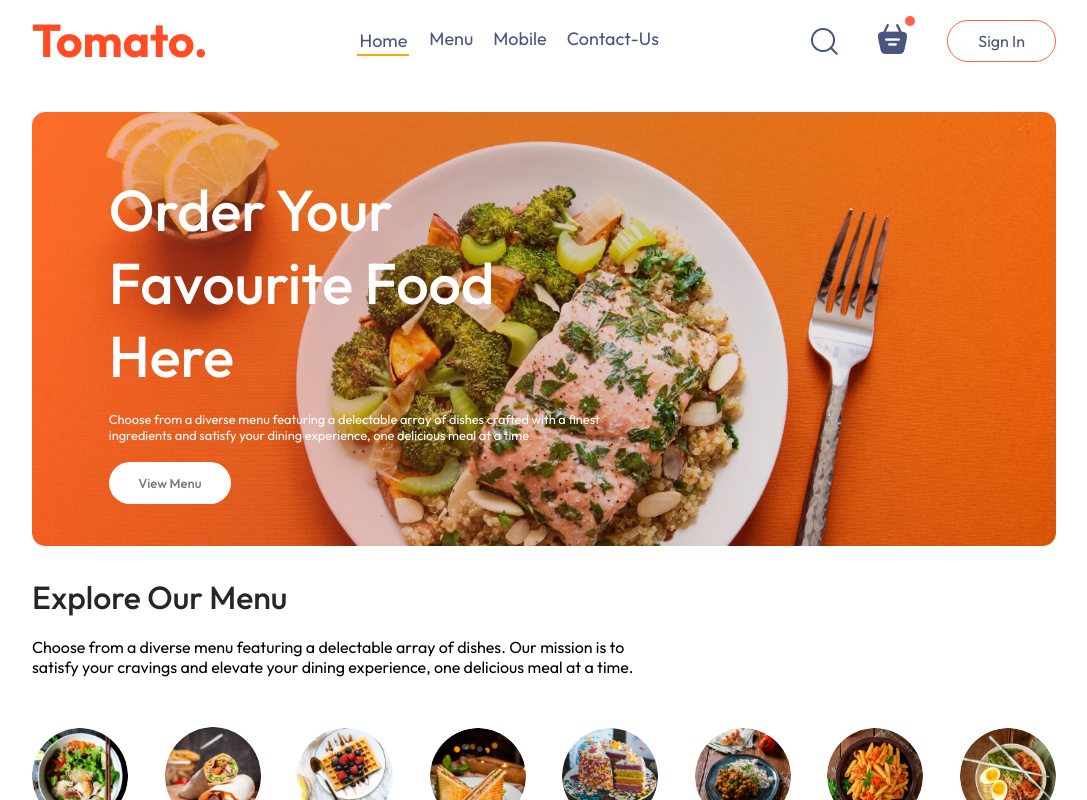
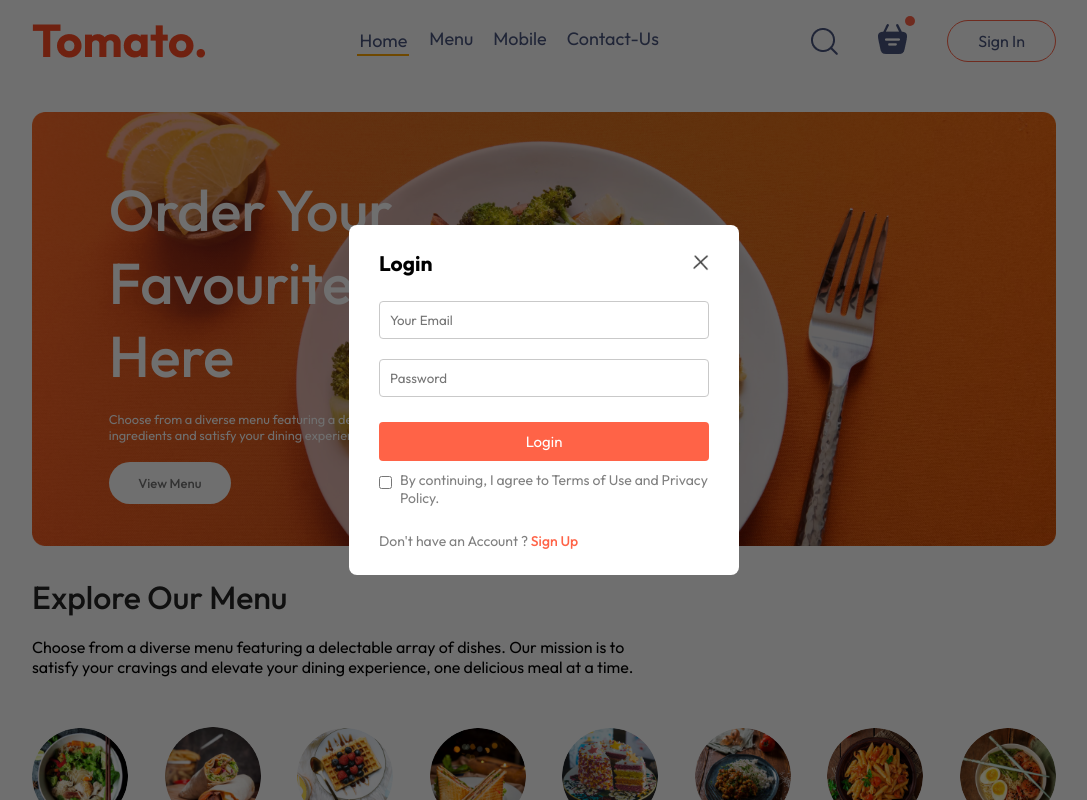
Before and after one commit to therealakash13/food-delievery, a React (Vite) app in the folder frontend/: page / in a window 1280 px wide. Both pictures are taken after a click on the button "Sign In". Shown: the top 800 px of the page, without its empty margins (96-1183 px from the left). Built offline with nearby package versions, Linux system fonts and the light colour scheme.

Commit message:
Login Functionality

```diff
--- a/frontend/src/App.jsx
+++ b/frontend/src/App.jsx
@@ -1,17 +1,19 @@
-import React from "react";
+import React, { useState } from "react";
 import Navbar from "./components/Navbar/Navbar";
 import { Route, Routes } from "react-router-dom";
 import Home from "./pages/Home/Home";
 import Cart from "./pages/Cart/Cart";
 import PlaceOrder from "./pages/PlaceOrder/PlaceOrder";
 import Footer from "./components/Footer/Footer";
-import AppDownload from "./components/AppDownload/AppDownload";
+import LoginPopup from "./components/LoginPopup/LoginPopup";
 
 const App = () => {
+  const [showLogin, setShowLogin] = useState(false);
   return (
     <>
+      {showLogin ? <LoginPopup setShowLogin={setShowLogin} /> : <></>}
       <div className="app">
-        <Navbar />
+        <Navbar setShowLogin={setShowLogin} />
         <Routes>
           <Route path="/" element={<Home />} />
           <Route path="/cart" element={<Cart />} />
--- /dev/null
+++ b/frontend/src/components/LoginPopup/LoginPopup.css
@@ -0,0 +1,74 @@
+.login-popup {
+  position: absolute;
+  z-index: 1;
+  width: 100%;
+  height: 100%;
+  background-color: #00000090;
+  display: grid;
+}
+
+.login-popup-container {
+  place-self: center;
+  width: max(23vw, 330px);
+  color: #808080;
+  background-color: white;
+  display: flex;
+  flex-direction: column;
+  gap: 25px;
+  padding: 25px 30px;
+  border-radius: 8px;
+  font-size: 14px;
+  animation: fadeIn 0.5s;
+}
+
+.login-popup-container button {
+  border: none;
+  padding: 10px;
+  border-radius: 4px;
+  color: white;
+  background-color: tomato;
+  font-size: 15px;
+  cursor: pointer;
+}
+
+.login-popup-title {
+  display: flex;
+  justify-content: space-between;
+  align-items: center;
+  color: black;
+}
+
+.login-popup-title img {
+  width: 16px;
+  cursor: pointer;
+}
+
+.login-popup-inputs {
+  display: flex;
+  flex-direction: column;
+  gap: 20px;
+}
+
+.login-popup-inputs input {
+  outline: none;
+  border: 1px solid #c9c9c9;
+  padding: 10px;
+  border-radius: 4px;
+}
+
+.login-popup-condition {
+  display: flex;
+  align-items: start;
+  gap: 8px;
+  margin-top: -15px;
+}
+
+.login-popup-condition input {
+  margin-top: 5px;
+}
+
+.login-popup p span {
+  color: tomato;
+  font-weight: 500;
+  cursor: pointer;
+}
--- /dev/null
+++ b/frontend/src/components/LoginPopup/LoginPopup.jsx
@@ -0,0 +1,50 @@
+import React, { useState } from "react";
+import "./LoginPopup.css";
+import { assets } from "../../assets/assets";
+
+function LoginPopup({ setShowLogin }) {
+  const [currentState, setCurrentState] = useState("Login");
+  return (
+    <div className="login-popup">
+      <form className="login-popup-container">
+        <div className="login-popup-title">
+          <h2>{currentState}</h2>
+          <img
+            onClick={() => setShowLogin(false)}
+            src={assets.cross_icon}
+            alt="cancel"
+          />
+        </div>
+        <div className="login-popup-inputs">
+          {currentState === "Login" ? (
+            <></>
+          ) : (
+            <input type="text" placeholder="Your Name" required />
+          )}
+          <input type="email" placeholder="Your Email" required />
+          <input type="password" placeholder="Password" required />
+        </div>
+        <button>
+          {currentState === "Sign Up" ? "Create Account" : "Login"}
+        </button>
+        <div className="login-popup-condition">
+          <input type="checkbox" required />
+          <p>By continuing, I agree to Terms of Use and Privacy Policy.</p>
+        </div>
+        {currentState === "Login" ? (
+          <p>
+            Don't have an Account ?
+            <span onClick={() => setCurrentState("Sign Up")}> Sign Up </span>
+          </p>
+        ) : (
+          <p>
+            Already have an Account ?
+            <span onClick={() => setCurrentState("Login")}> Login </span>
+          </p>
+        )}
+      </form>
+    </div>
+  );
+}
+
+export default LoginPopup;
--- a/frontend/src/components/Navbar/Navbar.jsx
+++ b/frontend/src/components/Navbar/Navbar.jsx
@@ -1,19 +1,43 @@
-import React, { useState } from 'react'
-import './Navbar.css'
-import {assets} from '../../assets/assets.js'
+import React, { useState } from "react";
+import "./Navbar.css";
+import { assets } from "../../assets/assets.js";
+import { Link } from "react-router-dom";
 
-const Navbar = () => {
-
-    const [menu, setMenu]=useState("Home");
+const Navbar = ({ setShowLogin }) => {
+  const [menu, setMenu] = useState("Home");
 
   return (
-    <div className='navbar'>
+    <div className="navbar">
       <img src={assets.logo} alt="logo" className="logo" />
       <ul className="navbar-menu">
-            <li onClick={()=>setMenu("Home")} className={menu==="Home"?"active":""}>Home</li>
-            <li onClick={()=>setMenu("Menu")} className={menu==="Menu"?"active":""}>Menu</li>
-            <li onClick={()=>setMenu("Mobile")} className={menu==="Mobile"?"active":""}>Mobile</li>
-            <li onClick={()=>setMenu("Contact-Us")} className={menu==="Contact-Us"?"active":""}>Contact-Us</li>
+        <Link
+          to="/"
+          onClick={() => setMenu("Home")}
+          className={menu === "Home" ? "active" : ""}
+        >
+          Home
+        </Link>
+        <a
+          href="#explore-menu"
+          onClick={() => setMenu("Menu")}
+          className={menu === "Menu" ? "active" : ""}
+        >
+          Menu
+        </a>
+        <a
+          href="#app-download"
+          onClick={() => setMenu("Mobile")}
+          className={menu === "Mobile" ? "active" : ""}
+        >
+          Mobile
+        </a>
+        <a
+          href="#footer"
+          onClick={() => setMenu("Contact-Us")}
+          className={menu === "Contact-Us" ? "active" : ""}
+        >
+          Contact-Us
+        </a>
       </ul>
       <div className="navbar-right">
         <img src={assets.search_icon} alt="search" />
@@ -21,10 +45,10 @@
           <img src={assets.basket_icon} alt="basket" />
           <div className="dot"></div>
         </div>
-            <button>Sign In</button>
+        <button onClick={() => setShowLogin(true)}>Sign In</button>
       </div>
     </div>
-  )
-}
+  );
+};
 
-export default Navbar
+export default Navbar;
--- a/frontend/src/index.css
+++ b/frontend/src/index.css
@@ -1,19 +1,20 @@
-@import url('https://fonts.googleapis.com/css2?family=Outfit:wght@100..900&family=Poppins:ital,wght@0,100;0,200;0,300;0,400;0,500;0,600;0,700;0,800;0,900;1,100;1,200;1,300;1,400;1,500;1,600;1,700;1,800;1,900&display=swap');
+@import url("https://fonts.googleapis.com/css2?family=Outfit:wght@100..900&family=Poppins:ital,wght@0,100;0,200;0,300;0,400;0,500;0,600;0,700;0,800;0,900;1,100;1,200;1,300;1,400;1,500;1,600;1,700;1,800;1,900&display=swap");
 
-*{
+* {
   padding: 0;
   margin: 0;
   block-size: border-box;
   font-family: Outfit;
+  scroll-behavior: smooth;
 }
-body{
+body {
   min-height: 100vh;
 }
-a{
+a {
   text-decoration: none;
   color: inherit;
 }
-.app{
+.app {
   width: 80%;
   margin: auto;
 }
```
Lines whose indentation alone changed are shown as unchanged.
